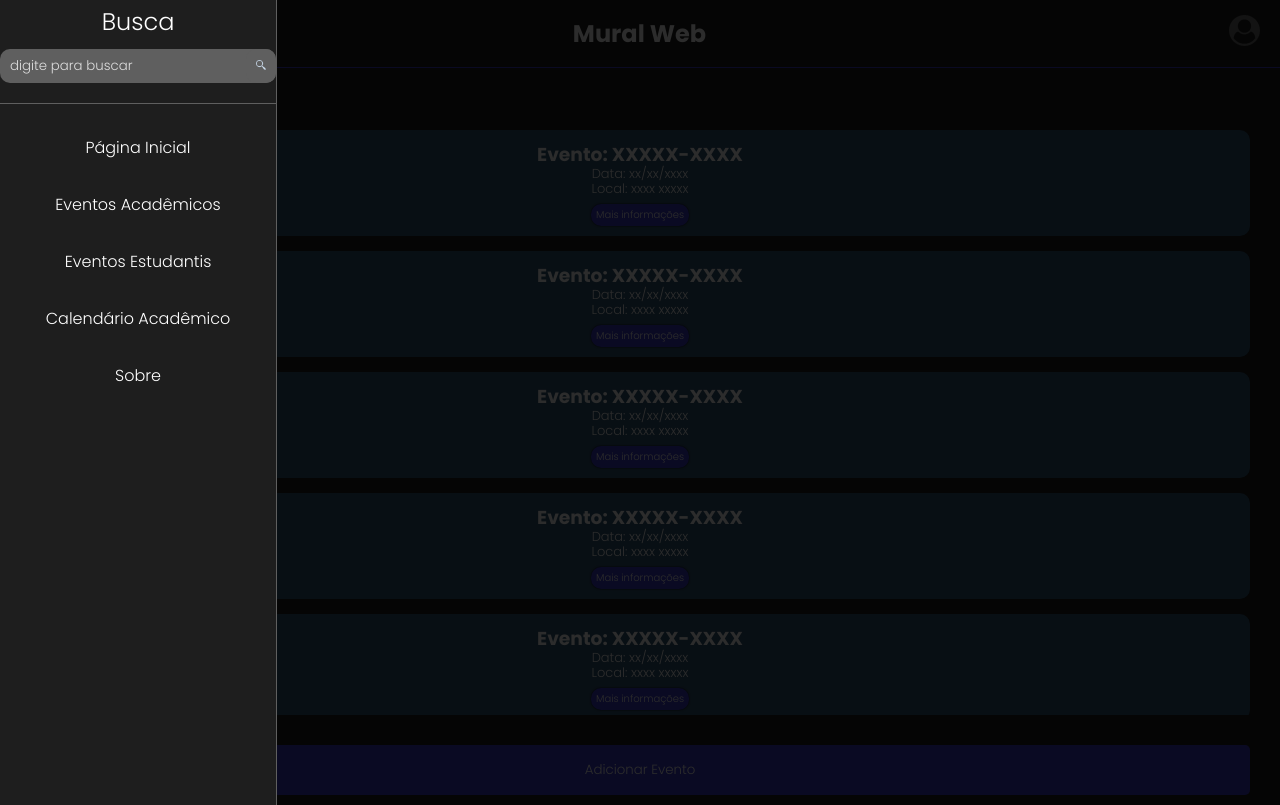
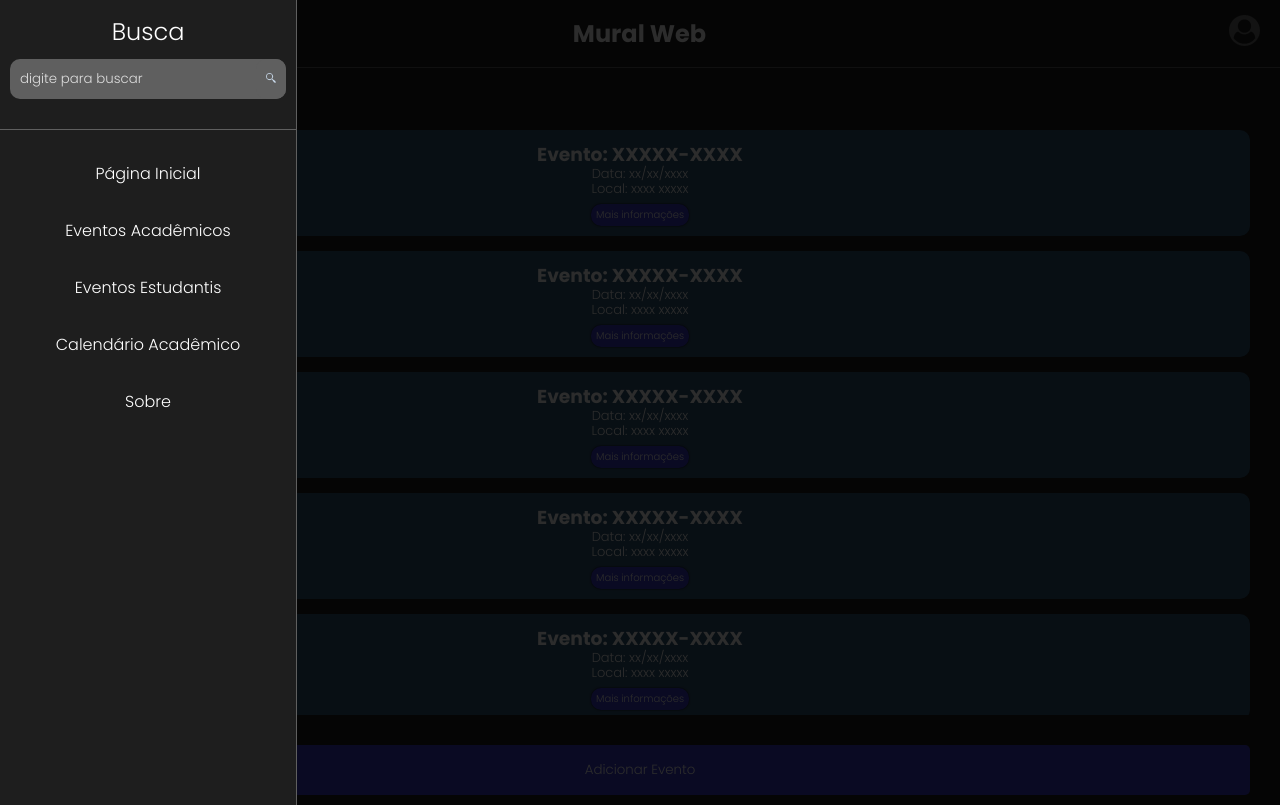
Before and after one commit to wesleyfreit/Mural-Web, a plain HTML site: page index.html in a window 1280 px wide. Both pictures are taken after a click on the button 35 px from the left and 33 px from the top of the page. Drawn offline with Linux system fonts and the light colour scheme.

Commit message:
Update style.css

```diff
--- a/src/styles/style.css
+++ b/src/styles/style.css
@@ -17,7 +17,7 @@
     align-items: center;
     justify-content: space-between;
     color: var(--cor-texto);
-    border-bottom: 1px solid var(--cor-primaria);
+    border-bottom: 1px solid var(--cor-hover);
 }
 
 #openMenu,
@@ -104,6 +104,7 @@
     justify-content: center;
     flex-direction: column;
     text-align: center;
+    margin: 10px;
 }
 
 .lupaBusca h2 {
@@ -117,7 +118,7 @@
     border: none;
     background-color: var(--cor-hover);
     border-radius: 10px;
-    padding: 7px 10px;
+    padding: 10px;
 }
 
 .lupaBusca input {
@@ -129,7 +130,7 @@
 }
 
 .lupaBusca input:focus {
-    box-shadow: 0 2px 1px var(--cor-sombra);
+    box-shadow: 0 2px 1px var(--cor-primaria);
 }
 
 .lupaBusca button {
```
